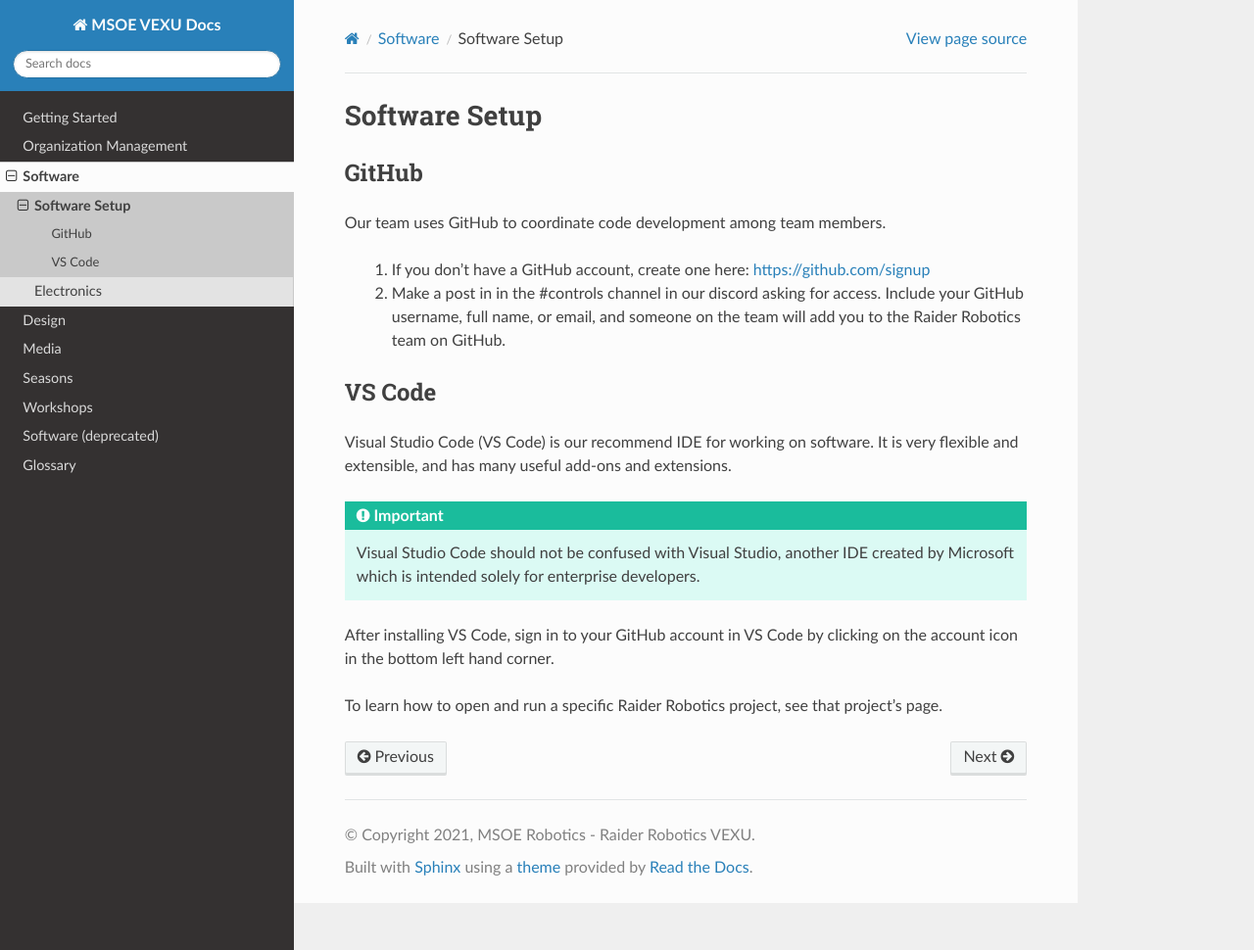
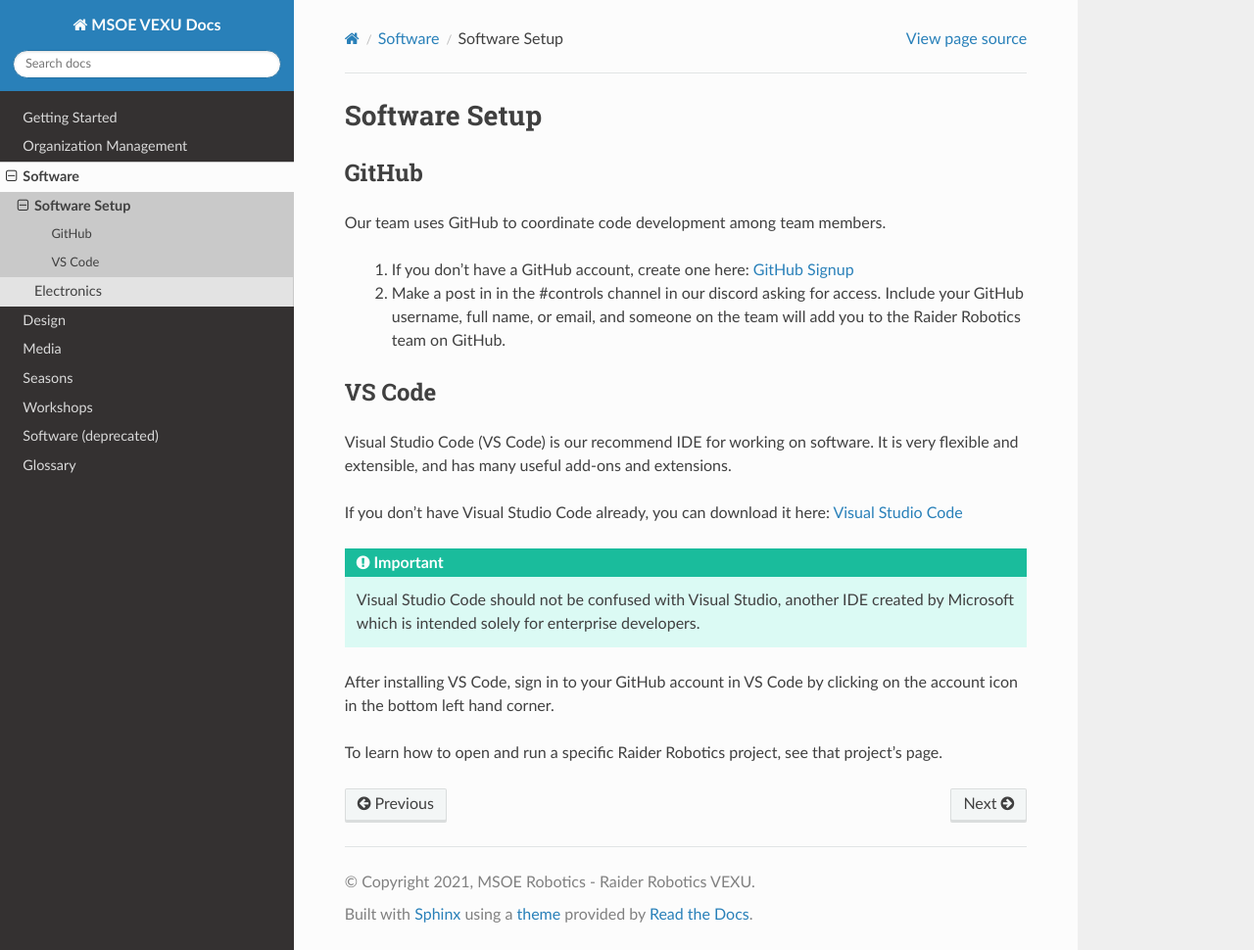
Before and after one commit to msoe-vex/docs, a Sphinx documentation site: the page built from source/software/software-setup/software-setup.rst, in a window 1280 px wide and 970 px high. Shown: the whole window at 98% size. Built offline with Sphinx 7.4.7 and the Read the Docs theme 2.0.0, drawn with Linux system fonts in a browser that asks for light colours; pages that are not in the unit, such as notebooks, are missing from menus.

```diff
--- a/source/software/software-setup/software-setup.rst
+++ b/source/software/software-setup/software-setup.rst
@@ -13,13 +13,11 @@
 -------
 Visual Studio Code (VS Code) is our recommend IDE for working on software. It is very flexible and extensible, and has many useful add-ons and extensions.
 
+If you don't have Visual Studio Code already, you can download it here: `Visual Studio Code <code.visualstudio.com/download>`_
+
 .. important::
     Visual Studio Code should not be confused with Visual Studio, another IDE created by Microsoft which is intended solely for enterprise developers.
 
 After installing VS Code, sign in to your GitHub account in VS Code by clicking on the account icon in the bottom left hand corner.
 
 To learn how to open and run a specific Raider Robotics project, see that project's page.
-
-.. Web Dashboard
-.. npm (node)
-.. launch instructions
```
Also changed, not shown: other parts of source/software/software-setup/software-setup.rst (+1 -1 lines), source/software/software.rst (+5 -2 lines).
